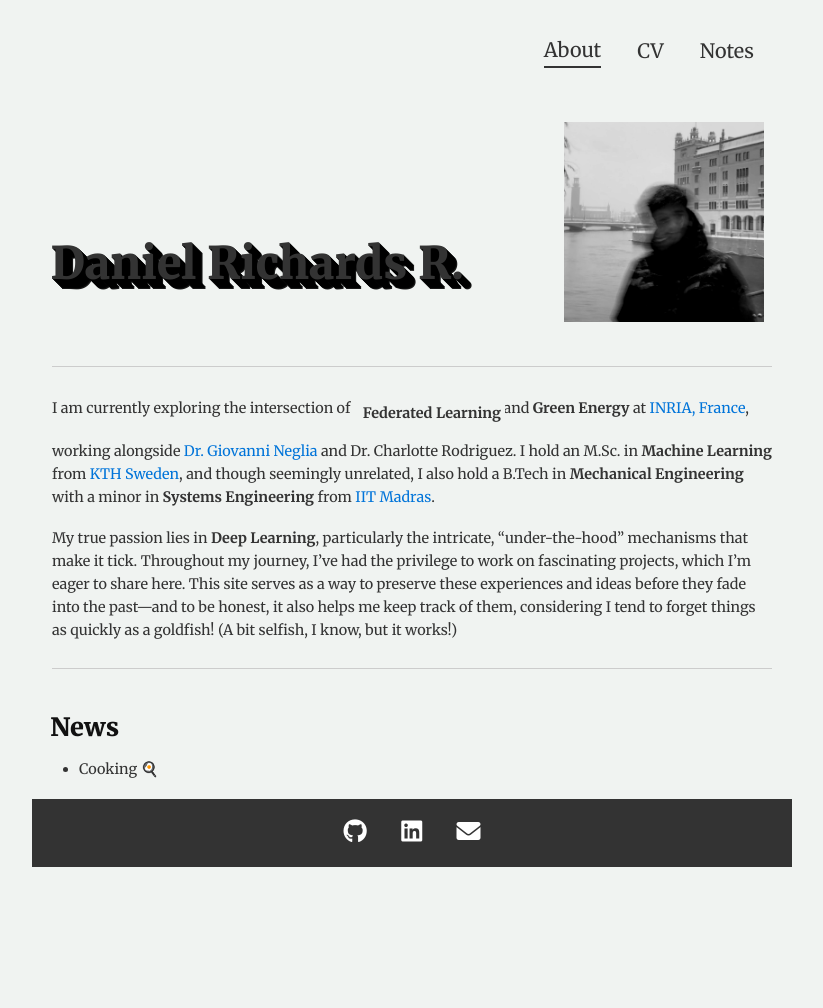
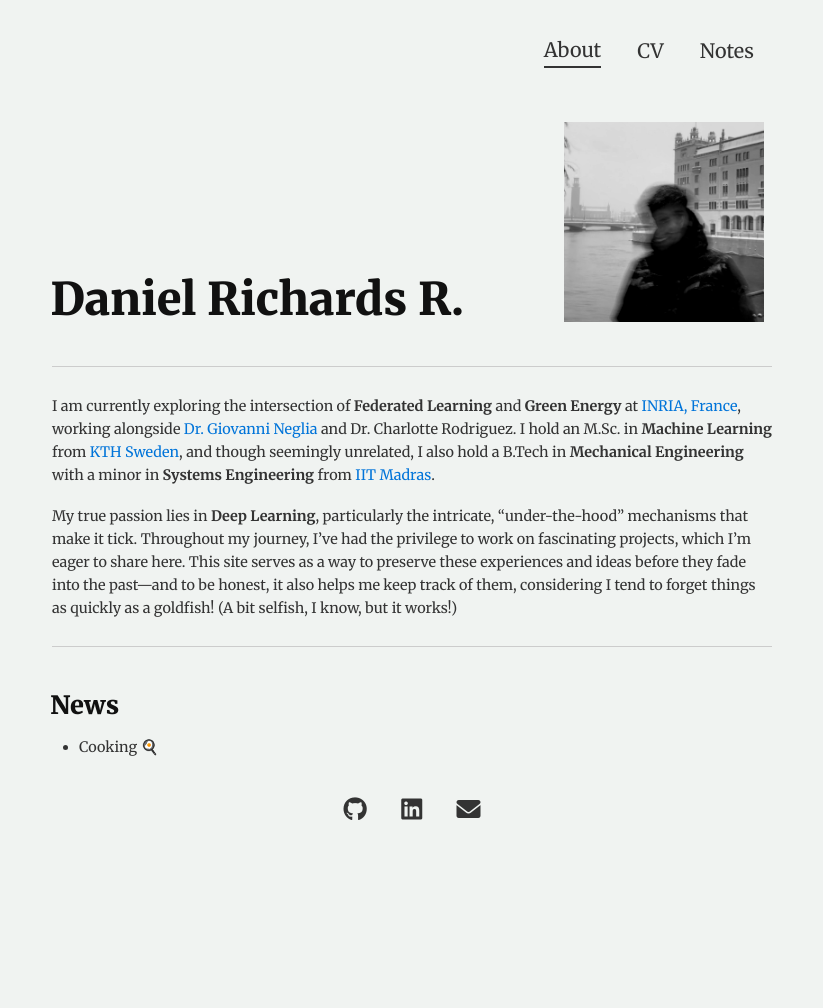
Before and after one commit to dannyrichy/dannyrichy.github.io, a Jekyll site: the page built from docs/index.md, in a window 1280 px wide. Shown: the whole page, without its empty margins (228-1051 px from the left). Built offline with Jekyll 4.4.1, drawn with Linux system fonts in a browser that asks for light colours; before the commit the page ends 957 px from its top, so only the background shows below that.

Commit message:
Footer modification

```diff
--- a/docs/_includes/footer.html
+++ b/docs/_includes/footer.html
@@ -1,14 +1,14 @@
 <!-- Include Font Awesome CDN link in the head of your document for icons -->
 <link rel="stylesheet" href="https://cdnjs.cloudflare.com/ajax/libs/font-awesome/6.0.0-beta3/css/all.min.css">
 
-<footer style="text-align: center; padding: 20px; background-color: #333; color: #fff; max-width: 40rem; margin: 0 auto;">
-    <a href="https://github.com/dannyrichy" target="_blank" style="color: #fff; margin: 0 15px; text-decoration: none;">
+<footer style="text-align: center; padding: 20px; color: #333; max-width: 40rem; margin: 0 auto;">
+    <a href="https://github.com/dannyrichy" target="_blank" style="color: #333; margin: 0 15px; text-decoration: none;">
         <i class="fab fa-github" style="font-size: 24px;"></i>
     </a>
-    <a href="https://www.linkedin.com/in/daniel-richards-r-892820115/" target="_blank" style="color: #fff; margin: 0 15px; text-decoration: none;">
+    <a href="https://www.linkedin.com/in/daniel-richards-r-892820115/" target="_blank" style="color: #333; margin: 0 15px; text-decoration: none;">
         <i class="fab fa-linkedin" style="font-size: 24px;"></i>
     </a>
-    <a href="mailto:richydany@gmail.com" style="color: #fff; margin: 0 15px; text-decoration: none;">
+    <a href="mailto:richydany@gmail.com" style="color: #333; margin: 0 15px; text-decoration: none;">
         <i class="fas fa-envelope" style="font-size: 24px;"></i>
     </a>
 </footer>
--- a/docs/_sass/_motherload.scss
+++ b/docs/_sass/_motherload.scss
@@ -14,17 +14,40 @@ html {
 }
 
 body {
-  margin: 2rem 0 5rem;
+  margin: 2rem 0 5rem; /* Space at the bottom for footer */
   color: #333;
   font-family: 'Merriweather', serif;
   font-weight: 400;
   /* Regular weight for body text */
   background-color: #F0F3F1;
+  display: flex;
+  flex-direction: column;
+  min-height: 100vh; /* Ensures body takes full height of the viewport */
+}
+
+/* Ensure footer stays at the bottom */
+footer {
+  text-align: center;
+  padding: 20px;
+  color: #fff;
+  max-width: 40rem;
+  margin: 0 auto; /* Center footer */
+  margin-top: auto; /* Push footer to the bottom */
+}
+
+footer a {
+  color: #fff;
+  margin: 0 15px;
+  text-decoration: none;
+}
+
+footer a i {
+  font-size: 24px;
 }
 
 @media (min-width: 30rem) {
   body {
-    margin-top: 1rem;
+    margin-top: 1rem; /* Adjust top margin for larger screens */
   }
 }
 
@@ -286,26 +309,3 @@ img[alt=profileimg] {
   margin-bottom: 1rem;
   margin-left: 100px;
 }
-
-.diagonal-highlight {
-  background-color: #F0F3F1; /* Highlight color */
-  padding: 2px 4px; /* Optional padding for readability */
-  display: inline-block; /* Needed for transform to work */
-  transform: translate(5px, 5px); /* Diagonal offset */
-  margin-bottom: 1rem;
-}
-
-.name-heading {
-  color: #333; /* Text color */
-  text-shadow:
-        1px 1px 0px rgba(0, 0, 0, 0.9),
-        2px 2px 0px rgba(0, 0, 0, 0.9),
-        3px 3px 0px rgba(0, 0, 0, 0.9),
-        4px 4px 0px rgba(0, 0, 0, 0.9),
-        5px 5px 0px rgba(0, 0, 0, 0.9),
-        6px 6px 0px rgba(0, 0, 0, 0.9),
-        7px 7px 0px rgba(0, 0, 0, 0.9),
-        8px 8px 0px rgba(0, 0, 0, 0.9),
-        9px 9px 0px rgba(0, 0, 0, 0.9),
-        10px 10px 0px rgba(0, 0, 0, 0.9)
-}
--- a/docs/index.md
+++ b/docs/index.md
@@ -2,13 +2,13 @@
 layout: default
 ---
 <div style="display: flex; justify-content: space-between; align-items: flex-end; width: 100%;">
-  <h1 class="name-heading" >Daniel Richards R.</h1>
+  <h1 style="margin-bottom: 1rem;">Daniel Richards R.</h1>
   <img src="assets/profile.jpg" alt="profileimg">
 </div>
 
 ---
 
-I am currently exploring the intersection of <span class="diagonal-highlight">**Federated Learning**</span> and **Green Energy** at [INRIA, France](https://www.inria.fr/fr/centre-inria-universite-cote-azur), working alongside [Dr. Giovanni Neglia](http://www-sop.inria.fr/members/Giovanni.Neglia/) and Dr. Charlotte Rodriguez. I hold an M.Sc. in **Machine Learning** from [KTH Sweden](https://www.kth.se/), and though seemingly unrelated, I also hold a B.Tech in **Mechanical Engineering** with a minor in **Systems Engineering** from [IIT Madras](https://www.iitm.ac.in/).
+I am currently exploring the intersection of **Federated Learning** and **Green Energy** at [INRIA, France](https://www.inria.fr/fr/centre-inria-universite-cote-azur), working alongside [Dr. Giovanni Neglia](http://www-sop.inria.fr/members/Giovanni.Neglia/) and Dr. Charlotte Rodriguez. I hold an M.Sc. in **Machine Learning** from [KTH Sweden](https://www.kth.se/), and though seemingly unrelated, I also hold a B.Tech in **Mechanical Engineering** with a minor in **Systems Engineering** from [IIT Madras](https://www.iitm.ac.in/).
 
 My true passion lies in **Deep Learning**, particularly the intricate, "under-the-hood" mechanisms that make it tick. Throughout my journey, I've had the privilege to work on fascinating projects, which I’m eager to share here. This site serves as a way to preserve these experiences and ideas before they fade into the past—and to be honest, it also helps me keep track of them, considering I tend to forget things as quickly as a goldfish! (A bit selfish, I know, but it works!)
 
```
